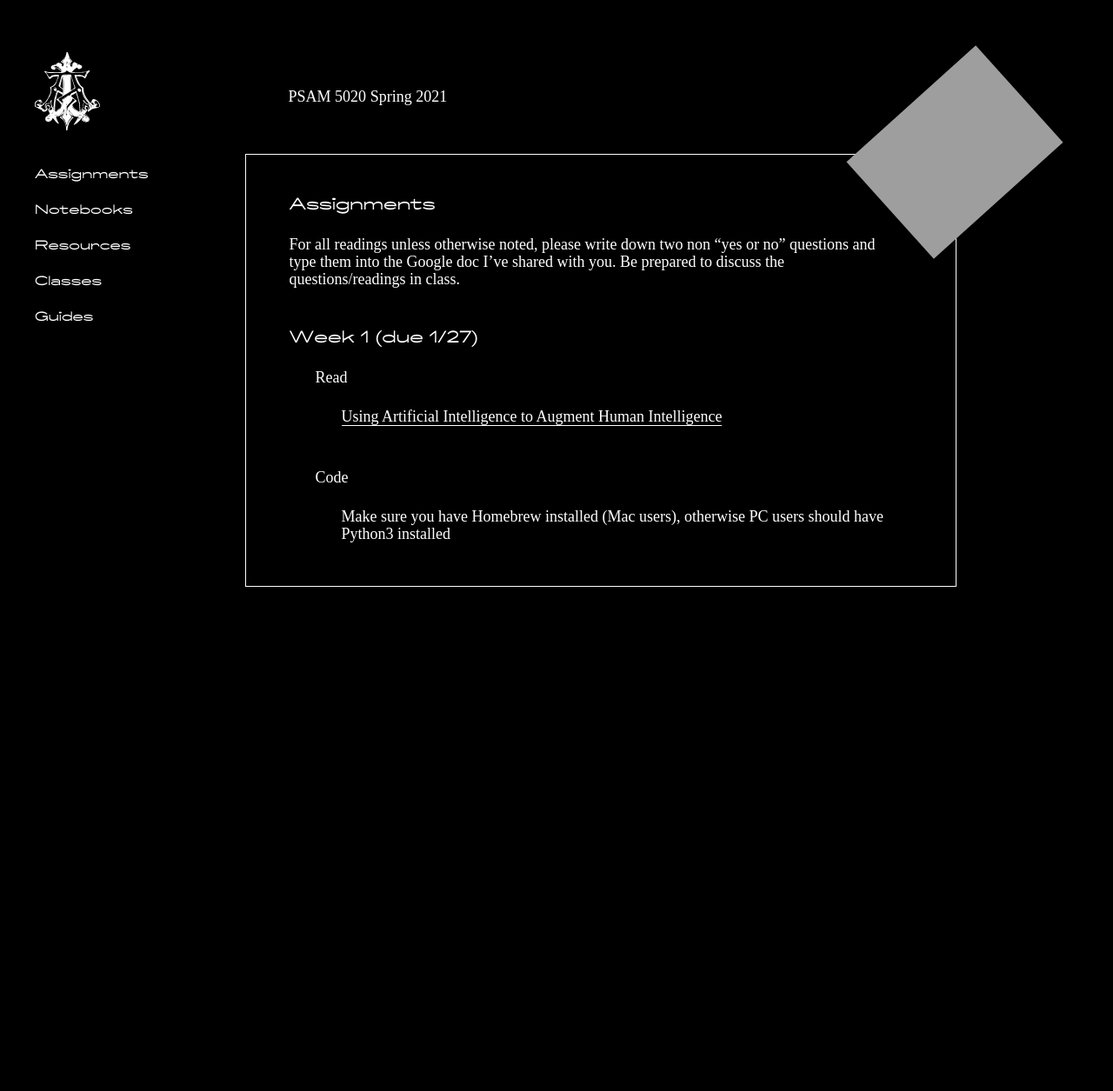
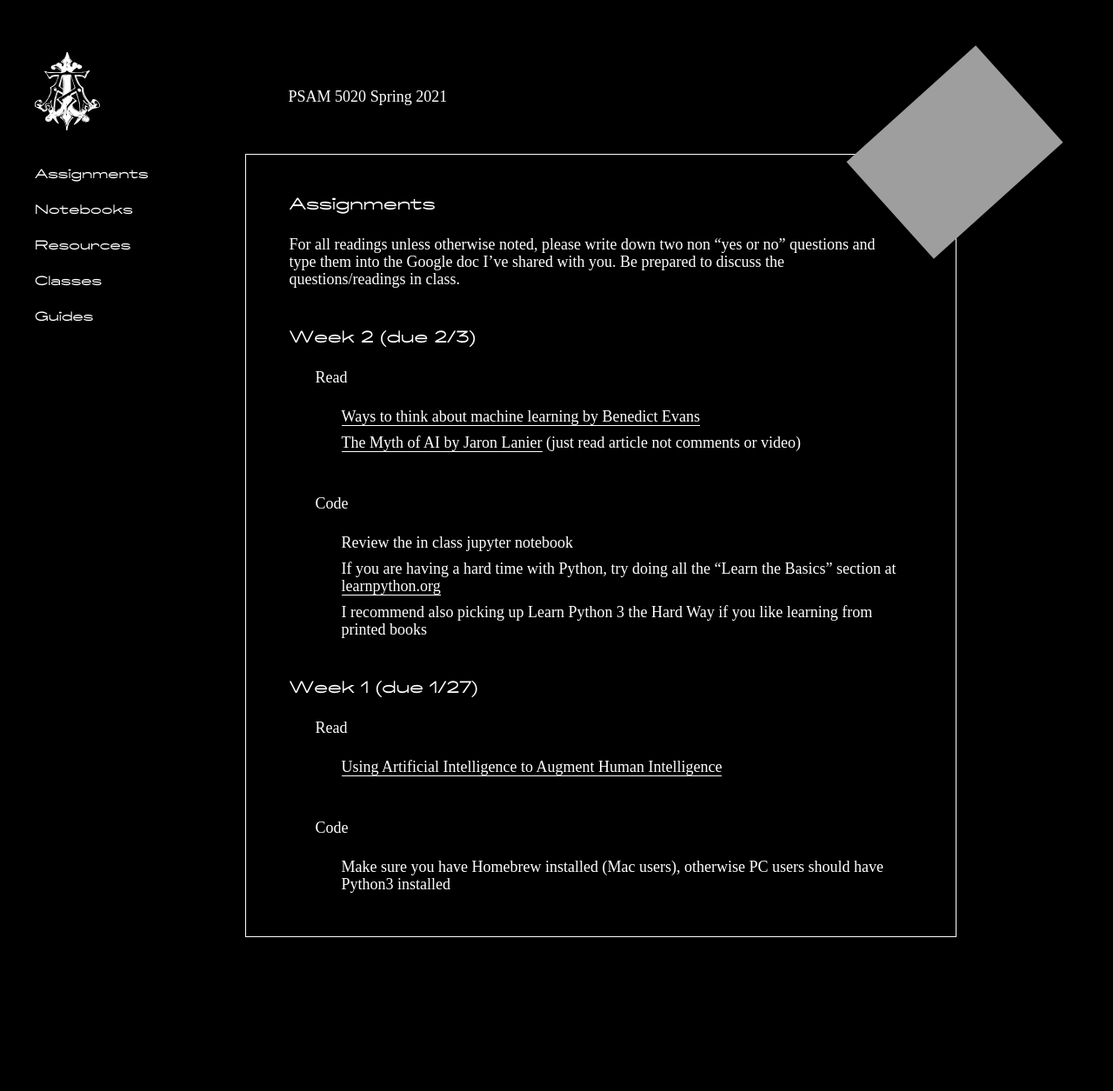
Before and after one commit to polyrhythmatic/spring2021_visualize_ml, a Jekyll site: the page built from _pages/assignments.md, in a window 1280 px wide. Shown: the whole page at 87% size. Built offline with Jekyll 4.4.1, drawn with Linux system fonts in a browser that asks for light colours; nearby versions of some CDN libraries; before the commit the page ends 900 px from its top, so only the background shows below that.

Commit message:
adding class 2

```diff
--- a/_pages/assignments.md
+++ b/_pages/assignments.md
@@ -8,6 +8,17 @@ permalink: /assignments
 For all readings unless otherwise noted, please write down two non "yes or no" questions and type them into the Google doc I've shared with you. Be prepared to discuss the questions/readings in class.
 
 
+## Week 2 (due 2/3)
+* Read
+  * [Ways to think about machine learning by Benedict Evans](https://www.ben-evans.com/benedictevans/2018/06/22/ways-to-think-about-machine-learning-8nefy)
+  * [The Myth of AI by Jaron Lanier](https://www.edge.org/conversation/jaron_lanier-the-myth-of-ai) (just read article not comments or video)
+
+* Code
+  * Review the in class jupyter notebook
+  * If you are having a hard time with Python, try doing all the "Learn the Basics" section at [learnpython.org](https://www.learnpython.org/)
+  * I recommend also picking up Learn Python 3 the Hard Way if you like learning from printed books
+
+
 ## Week 1 (due 1/27)
 * Read
   * [Using Artificial Intelligence to Augment Human Intelligence](https://distill.pub/2017/aia/)
```
Also changed, not shown: notebooks/index.md (+2 -0 lines), 1 other file.
